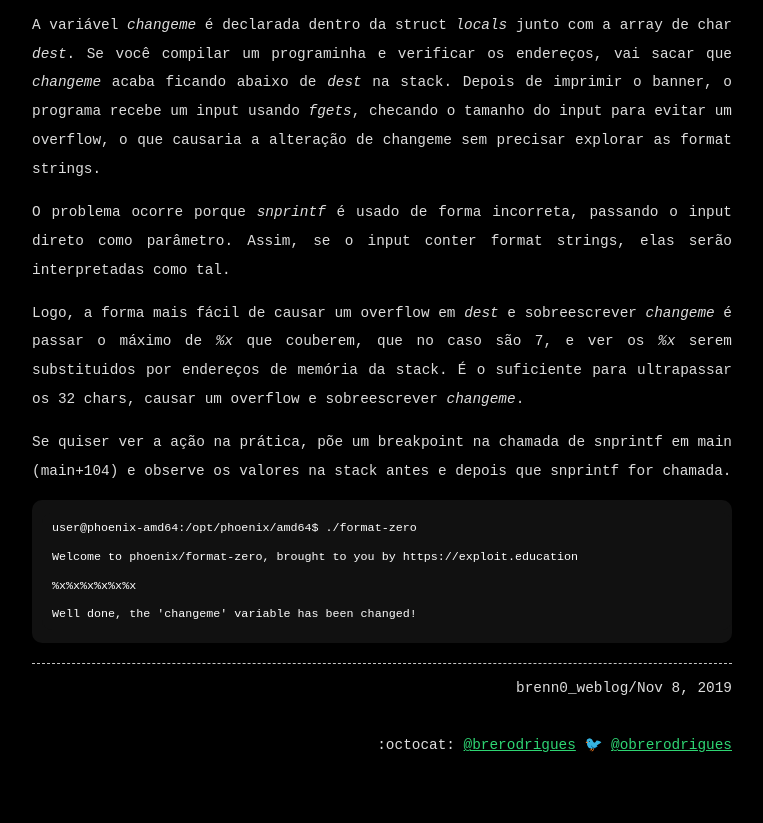
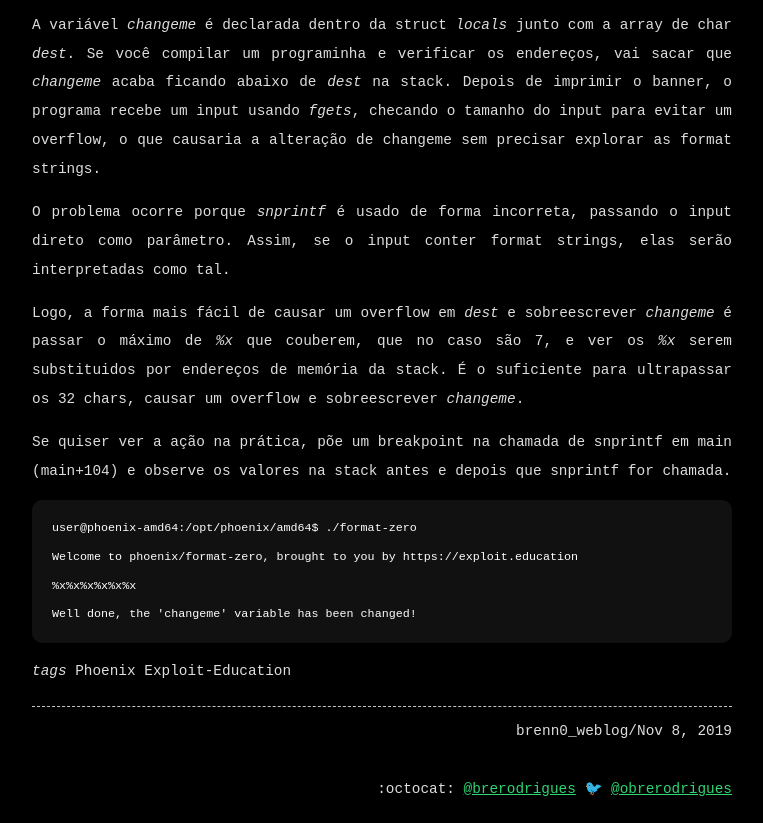
Before and after one commit to brerodrigues/brerodrigues.github.io, a Jekyll site: the page built from _posts/2019-11-08-format0-phoenix-exploit-education-write-up.md, in a window 1280 px wide, cut to the strip 542-1365 px from the top of the page. Shown: the whole strip, without its empty margins (258-1021 px from the left). Built offline with Jekyll 4.4.1, drawn with Linux system fonts in a browser that asks for light colours; emoji names are drawn with the system emoji font; before the commit the page ends 1322 px from its top, so only the background shows below that.

Commit message:
insert tags in posts

```diff
--- a/_layouts/post.html
+++ b/_layouts/post.html
@@ -17,3 +17,9 @@ title:  "POSTS"
 </span>
 
 {{ content }}
+
+<p>
+    <i>tags</i>{% for tag in page.tags %}
+    {{ tag }}
+    {% endfor %}
+</p>
```
